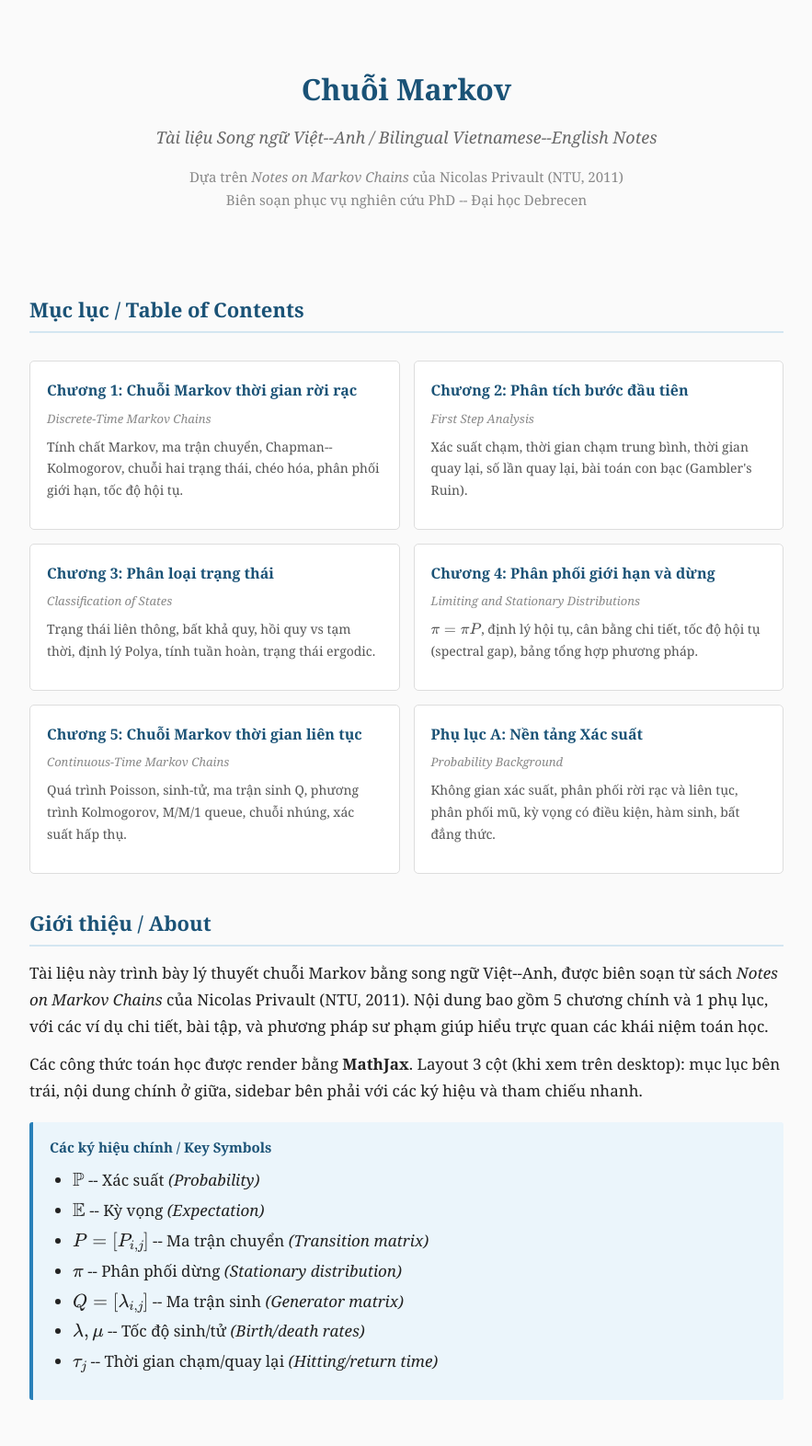
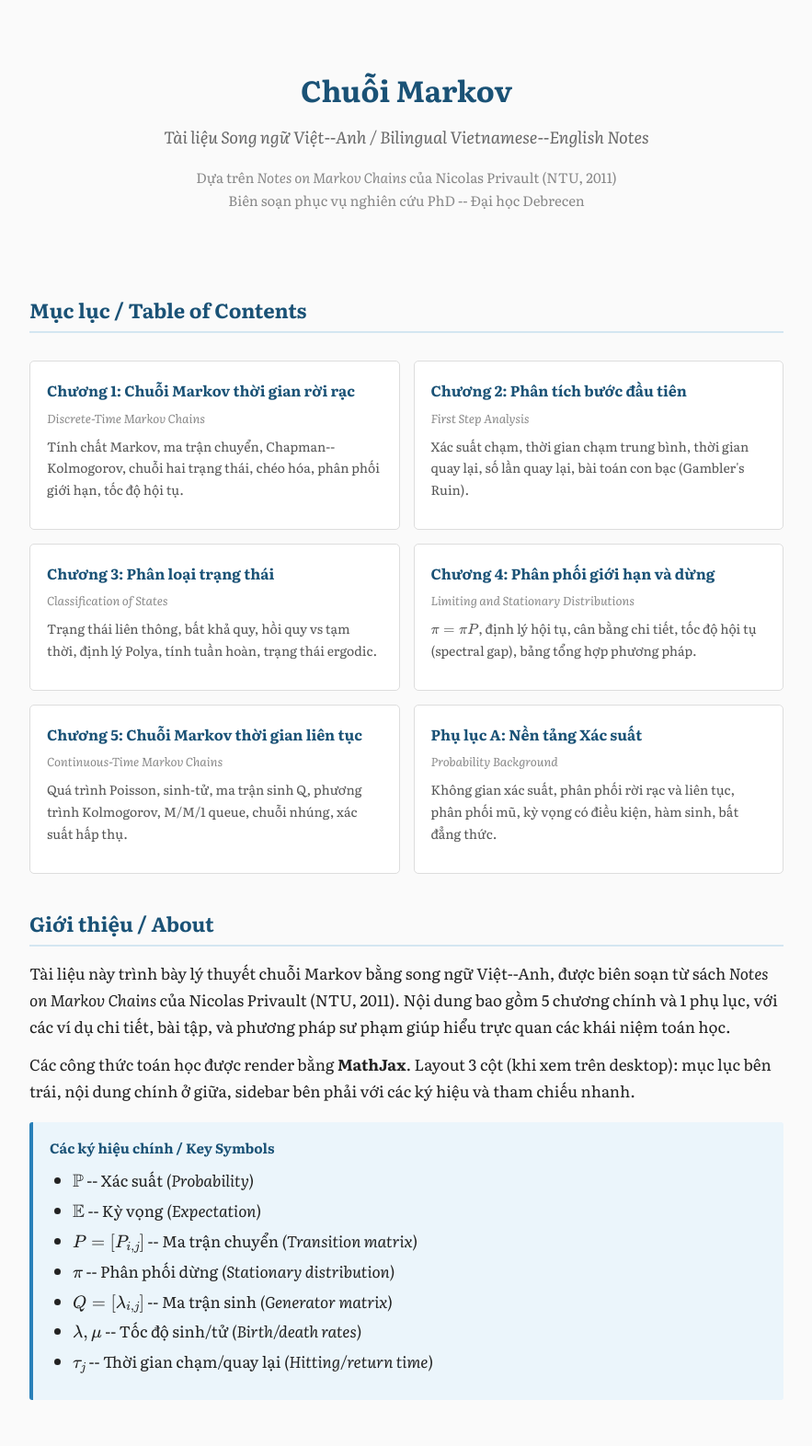
Before and after one commit to hoangphi01/markov-chains, a Jekyll site: the page docs/index.html, which Jekyll copies as it is, in a window 1280 px wide. Shown: the whole page at 92% size, without its empty margins (198-1081 px from the left). Built offline with Jekyll 4.4.1, drawn with Linux system fonts in a browser that asks for light colours.

Commit message:
style: use Literata font from Google Fonts for body text
Literata is designed for e-readers, similar to Bookerly.
Applied to all text content; MathJax renders its own fonts independently.

```diff
--- a/docs/_layouts/default.html
+++ b/docs/_layouts/default.html
@@ -4,6 +4,9 @@
   <meta charset="UTF-8">
   <meta name="viewport" content="width=device-width, initial-scale=1.0">
   <title>{{ page.title }} - Chuỗi Markov</title>
+  <link rel="preconnect" href="https://fonts.googleapis.com">
+  <link rel="preconnect" href="https://fonts.gstatic.com" crossorigin>
+  <link href="https://fonts.googleapis.com/css2?family=Literata:ital,wght@0,400;0,700;1,400;1,700&display=swap" rel="stylesheet">
   <link rel="stylesheet" href="{{ '/css/style.css' | relative_url }}">
   {% include mathjax.html %}
 </head>
--- a/docs/css/style.css
+++ b/docs/css/style.css
@@ -4,7 +4,7 @@
 * { margin: 0; padding: 0; box-sizing: border-box; }
 
 body {
-  font-family: Georgia, 'Times New Roman', serif;
+  font-family: 'Literata', Georgia, 'Times New Roman', serif;
   font-size: 17px;
   line-height: 1.7;
   color: #222;
--- a/docs/index.html
+++ b/docs/index.html
@@ -4,6 +4,9 @@
   <meta charset="UTF-8">
   <meta name="viewport" content="width=device-width, initial-scale=1.0">
   <title>Chuỗi Markov - Tài liệu Song ngữ Việt-Anh</title>
+  <link rel="preconnect" href="https://fonts.googleapis.com">
+  <link rel="preconnect" href="https://fonts.gstatic.com" crossorigin>
+  <link href="https://fonts.googleapis.com/css2?family=Literata:ital,wght@0,400;0,700;1,400;1,700&display=swap" rel="stylesheet">
   <link rel="stylesheet" href="css/style.css">
   <script>
   MathJax = {
```
